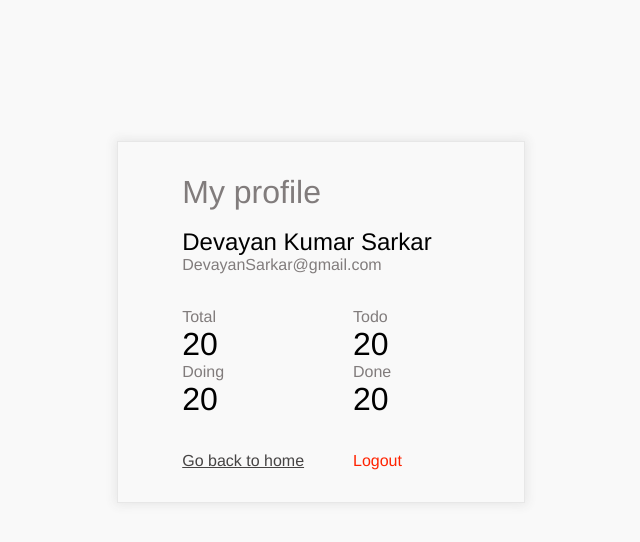
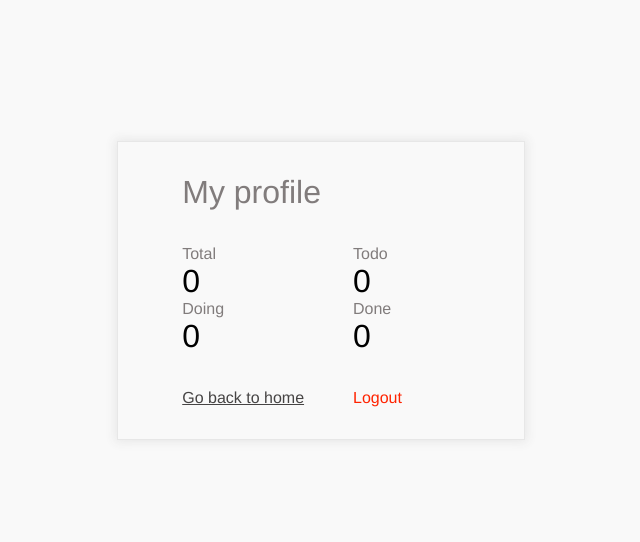
Before and after one commit to devayansarkar/issue-tracker, a Vue app in the folder frontend/: page /profile in a window 1280 px wide. Shown: the top 542 px of the page, without its empty margins (319-959 px from the left). Built offline with nearby package versions, Linux system fonts and the light colour scheme.

Commit message:
using data from state

```diff
--- a/frontend/src/views/Profile.vue
+++ b/frontend/src/views/Profile.vue
@@ -3,24 +3,32 @@
     <div class="profile-page-container">
       <div class="profile-heading">My profile</div>
       <div class="profile">
-        <div class="user-name">Devayan Kumar Sarkar</div>
-        <div class="user-email">DevayanSarkar@gmail.com</div>
+        <div class="user-name">{{ $store.getters.getUser.name }}</div>
+        <div class="user-email">{{ $store.getters.getUser.email }}</div>
         <div class="issue-status">
           <div class="issue-field">
             <div class="issue-title">Total</div>
-            <div class="issue-count">20</div>
+            <div class="issue-count">
+              {{ $store.getters.getTaskCount.total }}
+            </div>
           </div>
           <div class="issue-field">
             <div class="issue-title">Todo</div>
-            <div class="issue-count">20</div>
+            <div class="issue-count">
+              {{ $store.getters.getTaskCount.todo }}
+            </div>
           </div>
           <div class="issue-field">
             <div class="issue-title">Doing</div>
-            <div class="issue-count">20</div>
+            <div class="issue-count">
+              {{ $store.getters.getTaskCount.inprogress }}
+            </div>
           </div>
           <div class="issue-field">
             <div class="issue-title">Done</div>
-            <div class="issue-count">20</div>
+            <div class="issue-count">
+              {{ $store.getters.getTaskCount.total }}
+            </div>
           </div>
           <div class="cta">
             <router-link class="home-navigation" to="/">
```
